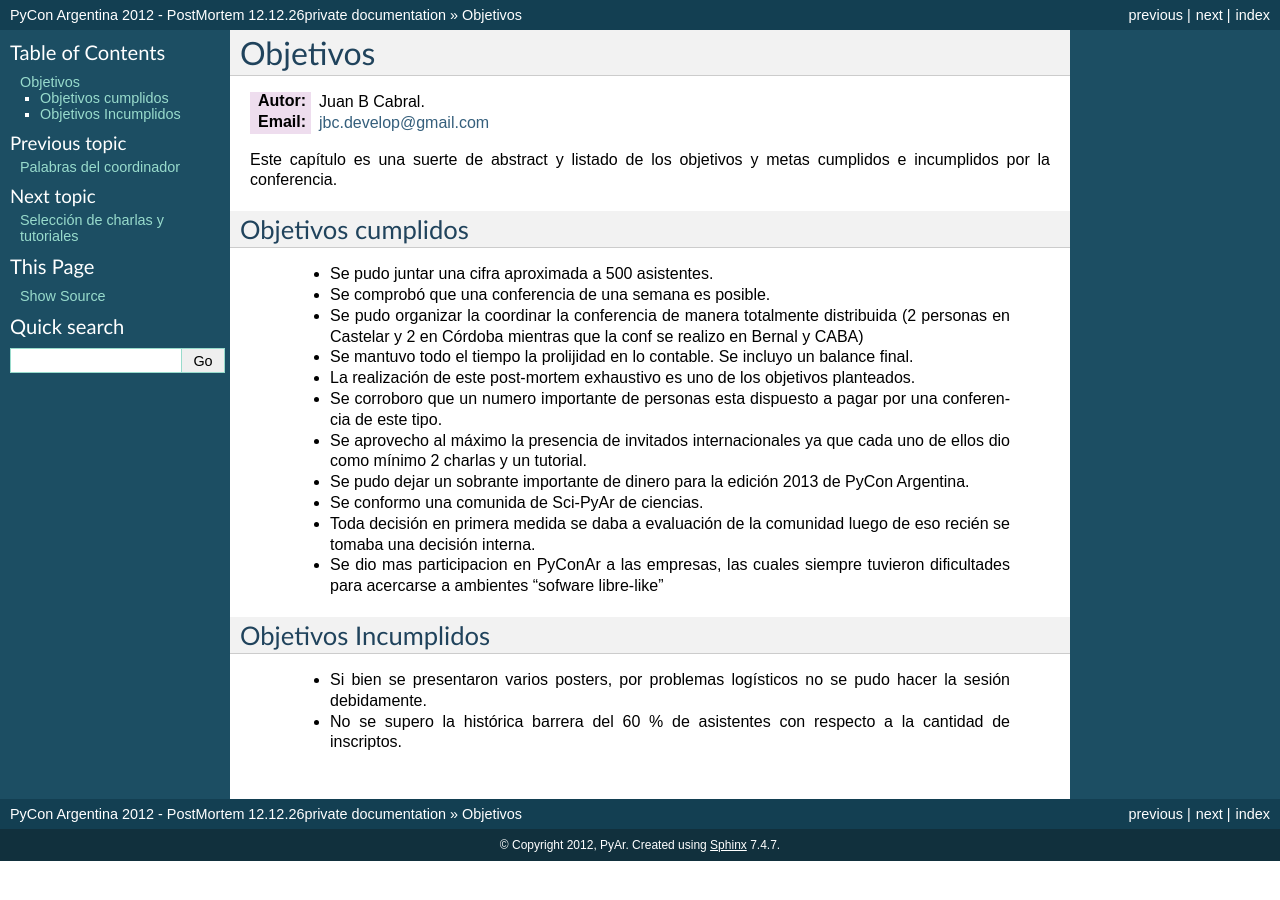
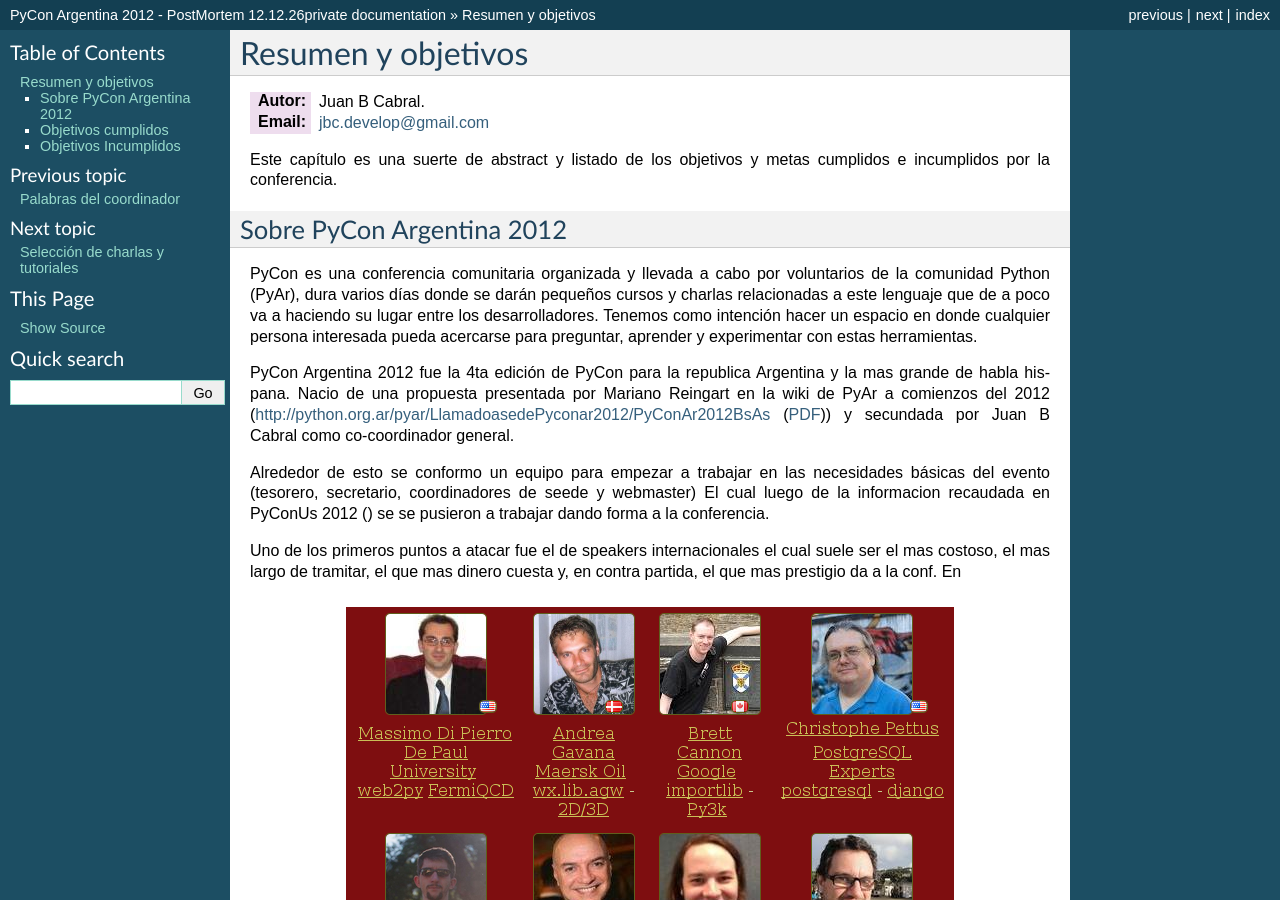
Before and after one commit to leliel12/pyconar20012_postmortem, a Sphinx documentation site: the page built from postmortem/source/objetivos.rst, in a window 1280 px wide and 900 px high. Built offline with Sphinx 7.4.7, drawn with Linux system fonts in a browser that asks for light colours; pages that are not in the unit, such as notebooks, are missing from menus; some of the changed text lies outside the part shown.

Commit message:
added dome info about objetivos

```diff
--- a/postmortem/source/about.rst
+++ b/postmortem/source/about.rst
@@ -133,3 +133,5 @@
     - Posta Productora Audiovisual
     - Pablo M. Mana <pablo.m.mana@gmail.com>
 - **Infraestructura y Redes:** Universidad Nacional de Quilmes
+
+Made with `Sphinx <http://sphinx-doc.org/>`_!
--- a/postmortem/source/index.rst
+++ b/postmortem/source/index.rst
@@ -23,6 +23,7 @@
     about.rst
     sponsors.rst
     palabras_coordinador.rst
+    resumen.rst
     objetivos.rst
     seleccion_charlas.rst
     ciencia.rst
--- a/postmortem/source/objetivos.rst
+++ b/postmortem/source/objetivos.rst
@@ -1,12 +1,44 @@
-=========
-Objetivos
-=========
+===================
+Resumen y objetivos
+===================
 
 :Autor: Juan B Cabral.
 :Email: jbc.develop@gmail.com
 
+
 Este capítulo es una suerte de abstract y listado de los objetivos y metas
 cumplidos e incumplidos por la conferencia.
+
+
+Sobre PyCon Argentina 2012
+--------------------------
+
+PyCon es una conferencia comunitaria organizada y llevada a cabo por
+voluntarios de la comunidad Python (PyAr), dura varios días donde se darán
+pequeños cursos y charlas relacionadas a este lenguaje que de a poco va a
+haciendo su lugar entre los desarrolladores. Tenemos como intención hacer un
+espacio en donde cualquier persona interesada pueda acercarse para preguntar,
+aprender y experimentar con estas herramientas.
+
+PyCon Argentina 2012 fue la 4ta edición de PyCon para la republica Argentina y
+la mas grande de habla hispana. Nacio de una propuesta presentada por Mariano
+Reingart en la wiki de PyAr a comienzos del 2012
+(http://python.org.ar/pyar/LlamadoasedePyconar2012/PyConAr2012BsAs
+(`PDF <_static/prop-pycon2012.pdf>`_)) y secundada por Juan B Cabral como
+co-coordinador general.
+
+Alrededor de esto se conformo un equipo para empezar a trabajar en las
+necesidades básicas del evento (tesorero, secretario, coordinadores de seede y
+webmaster) El cual luego de la informacion recaudada en PyConUs 2012 () se
+se pusieron a trabajar dando forma a la conferencia.
+
+Uno de los primeros puntos a atacar fue el de speakers internacionales el cual
+suele ser el mas costoso, el mas largo de tramitar, el que mas dinero cuesta y,
+en contra partida, el que mas prestigio da a la conf. En
+
+
+.. figure:: objetivos/intspk.png
+    :align: center
 
 
 Objetivos cumplidos
@@ -41,3 +73,5 @@
       pudo hacer la sesión debidamente.
     - No se supero la histórica barrera del 60 % de asistentes con respecto a
       la cantidad de inscriptos.
+    - No se pudo coordinar speakers internacionales con los otros eventos
+      latinoamericanos.
```
Also changed, not shown: postmortem/source/objetivos/intspk.png (added), 1 other file.
